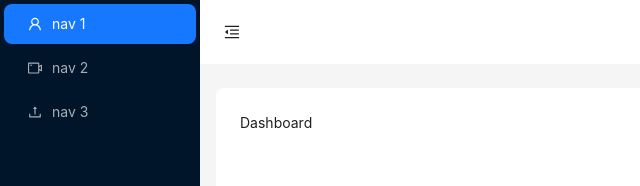
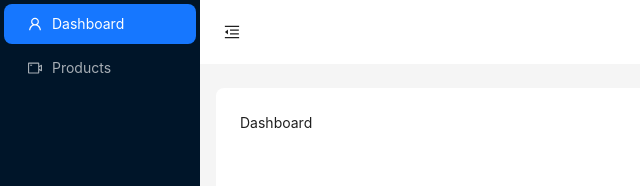
Before and after one commit to datlt2306/FPL-WEB209, a React app: page /admin/dashboard in a window 1280 px wide. Shown: the top 186 px of the page, without its empty margins (0-640 px from the left). Built offline with nearby package versions, Linux system fonts and the light colour scheme; the HTML template or start-up script is replaced by a standard one.

Commit message:
refactor product API integration; implement dataProvider for fetching products and update ProductList component

```diff
--- /dev/null
+++ b/src/api/dataProvider.ts
@@ -0,0 +1,19 @@
+import { config } from './axios';
+
+
+const dataProvider = {
+    getList: async ({ resource }: { resource: string }) => {
+        const response = await config.get(`/${resource}`);
+        return response.data;
+    },
+    getOne: async ({ resource, id }: { resource: string, id: number }) => {
+        const response = await config.get(`/${resource}/${id}`);
+        return response.data;
+    },
+    create: async ({ resource, variables }: { resource: string, variables: any }) => {
+        const response = await config.get(`/${resource}`, variables);
+        return response.data;
+    }
+}
+
+export const getList = dataProvider.getList;
--- a/src/components/LayoutAdmin.tsx
+++ b/src/components/LayoutAdmin.tsx
@@ -7,6 +7,7 @@ import {
     VideoCameraOutlined,
 } from "@ant-design/icons";
 import { Button, Layout, Menu, theme } from "antd";
+import { Link } from "react-router-dom";
 
 const { Header, Sider, Content } = Layout;
 type LayoutAdminProps = {
@@ -30,17 +31,12 @@ const LayoutAdmin = ({ children }: LayoutAdminProps) => {
                         {
                             key: "1",
                             icon: <UserOutlined />,
-                            label: "nav 1",
+                            label: <Link to="/admin/dashboard">Dashboard</Link>,
                         },
                         {
                             key: "2",
                             icon: <VideoCameraOutlined />,
-                            label: "nav 2",
-                        },
-                        {
-                            key: "3",
-                            icon: <UploadOutlined />,
-                            label: "nav 3",
+                            label: <Link to="/admin/products">Products</Link>,
                         },
                     ]}
                 />
--- a/src/pages/products/list.tsx
+++ b/src/pages/products/list.tsx
@@ -1,26 +1,28 @@
 import { useQuery } from "@tanstack/react-query";
-import axios from "axios";
 import { Link } from "react-router-dom";
+import { getList } from "../../api/dataProvider";
 
 const ProductList = () => {
-    const { data, isLoading, error } = useQuery({
+    const { data, isLoading, isError, error } = useQuery({
         queryKey: ["products"],
-        queryFn: async () => {
-            const { data } = await axios.get("http://localhost:3000/products");
-            return data;
+        queryFn: () => {
+            return getList({ resource: "products" });
         },
     });
-    if (isLoading) return <div>Loading...</div>;
-    if (error) return <div>Error: {error?.message}</div>;
+
+    if (isLoading) return <div>Loading....</div>;
+    if (isError) return <div>Error: {error.message}</div>;
     return (
         <div>
             <h1>Product List</h1>
             <Link to="/products/add">Add Product</Link>
-            {data?.data?.map((item: any, index: number) => (
-                <li key={item?.id}>
-                    <span>{item?.name}</span>
-                </li>
-            ))}
+            <ul>
+                {data.map((item: any) => (
+                    <li key={item.id}>
+                        <span>{item.name}</span>
+                    </li>
+                ))}
+            </ul>
         </div>
     );
 };
```
